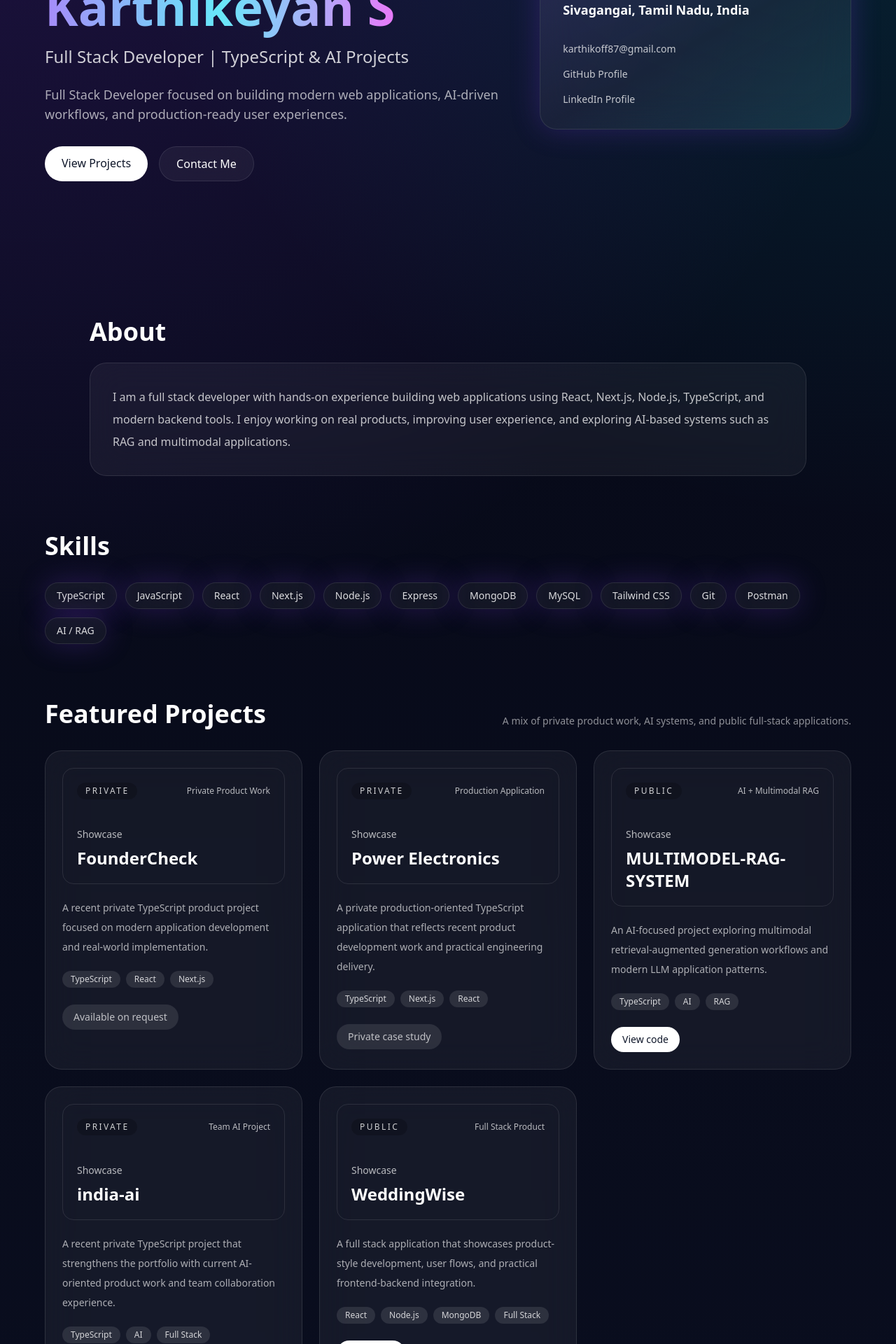
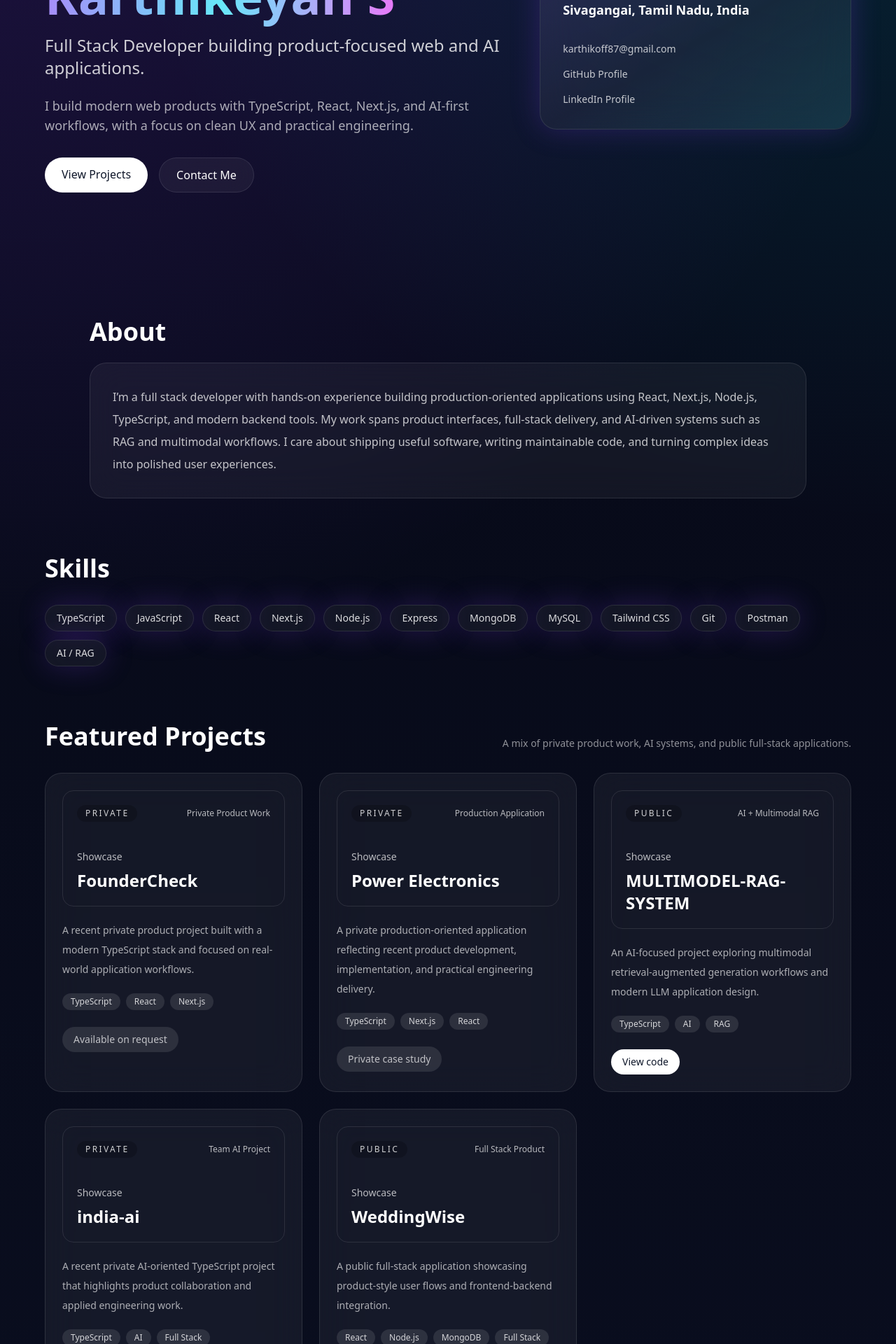
Before and after one commit to KARTHIKEYAN0807/react-portfolio, a Next.js app: page / in a window 1280 px wide. Shown: the part 400-2320 px from the top of the page at 70% size. Built offline with nearby package versions, Linux system fonts and the light colour scheme.

Commit message:
refactor: rewrite portfolio copy for pro presentation

```diff
--- a/data/portfolio.ts
+++ b/data/portfolio.ts
@@ -1,11 +1,11 @@
 export const portfolioData = {
   personal: {
     name: "Karthikeyan S",
-    title: "Full Stack Developer | TypeScript & AI Projects",
+    title: "Full Stack Developer building product-focused web and AI applications.",
     shortBio:
-      "Full Stack Developer focused on building modern web applications, AI-driven workflows, and production-ready user experiences.",
+      "I build modern web products with TypeScript, React, Next.js, and AI-first workflows, with a focus on clean UX and practical engineering.",
     about:
-      "I am a full stack developer with hands-on experience building web applications using React, Next.js, Node.js, TypeScript, and modern backend tools. I enjoy working on real products, improving user experience, and exploring AI-based systems such as RAG and multimodal applications.",
+      "I’m a full stack developer with hands-on experience building production-oriented applications using React, Next.js, Node.js, TypeScript, and modern backend tools. My work spans product interfaces, full-stack delivery, and AI-driven systems such as RAG and multimodal workflows. I care about shipping useful software, writing maintainable code, and turning complex ideas into polished user experiences.",
     email: "karthikoff87@gmail.com",
     github: "https://github.com/KARTHIKEYAN0807",
     linkedin: "https://www.linkedin.com/in/karthikeyansnsce/",
@@ -31,7 +31,7 @@ export const portfolioData = {
     {
       title: "FounderCheck",
       description:
-        "A recent private TypeScript product project focused on modern application development and real-world implementation.",
+        "A recent private product project built with a modern TypeScript stack and focused on real-world application workflows.",
       tech: ["TypeScript", "React", "Next.js"],
       status: "Private",
       github: "",
@@ -43,7 +43,7 @@ export const portfolioData = {
     {
       title: "Power Electronics",
       description:
-        "A private production-oriented TypeScript application that reflects recent product development work and practical engineering delivery.",
+        "A private production-oriented application reflecting recent product development, implementation, and practical engineering delivery.",
       tech: ["TypeScript", "Next.js", "React"],
       status: "Private",
       github: "",
@@ -55,7 +55,7 @@ export const portfolioData = {
     {
       title: "MULTIMODEL-RAG-SYSTEM",
       description:
-        "An AI-focused project exploring multimodal retrieval-augmented generation workflows and modern LLM application patterns.",
+        "An AI-focused project exploring multimodal retrieval-augmented generation workflows and modern LLM application design.",
       tech: ["TypeScript", "AI", "RAG"],
       status: "Public",
       github: "https://github.com/KARTHIKEYAN0807/MULTIMODEL-RAG-SYSTEM",
@@ -67,7 +67,7 @@ export const portfolioData = {
     {
       title: "india-ai",
       description:
-        "A recent private TypeScript project that strengthens the portfolio with current AI-oriented product work and team collaboration experience.",
+        "A recent private AI-oriented TypeScript project that highlights product collaboration and applied engineering work.",
       tech: ["TypeScript", "AI", "Full Stack"],
       status: "Private",
       github: "",
@@ -79,7 +79,7 @@ export const portfolioData = {
     {
       title: "WeddingWise",
       description:
-        "A full stack application that showcases product-style development, user flows, and practical frontend-backend integration.",
+        "A public full-stack application showcasing product-style user flows and frontend-backend integration.",
       tech: ["React", "Node.js", "MongoDB", "Full Stack"],
       status: "Public",
       github: "https://github.com/KARTHIKEYAN0807/weddingwise-frontend",
@@ -96,7 +96,7 @@ export const portfolioData = {
       period: "Oct 2024 - Present",
       location: "Remote",
       description:
-        "Working on software engineering tasks in a real-world product environment.",
+        "Contributing to product engineering work in a real-world software environment.",
     },
     {
       company: "Grrowup",
@@ -104,7 +104,7 @@ export const portfolioData = {
       period: "Jun 2024 - Aug 2024",
       location: "Remote",
       description:
-        "Completed an 8-week full stack web development internship with practical sessions and project-based learning.",
+        "Completed a full stack internship centered on practical learning, implementation, and project-based development.",
     },
     {
       company: "ATS Software Solution",
@@ -112,7 +112,7 @@ export const portfolioData = {
       period: "Jun 2023 - Jul 2023",
       location: "Coimbatore",
       description:
-        "Worked on Raspberry Pi, IoT concepts, hardware interfacing, and practical embedded projects.",
+        "Worked on Raspberry Pi, IoT concepts, hardware interfacing, and embedded systems fundamentals.",
     }
   ]
 };
```
